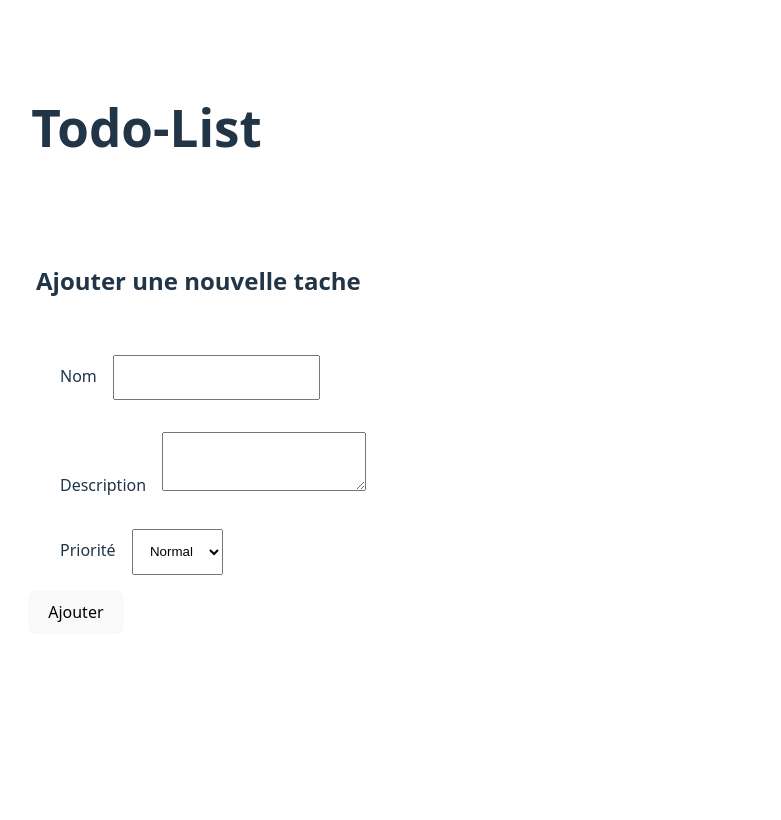
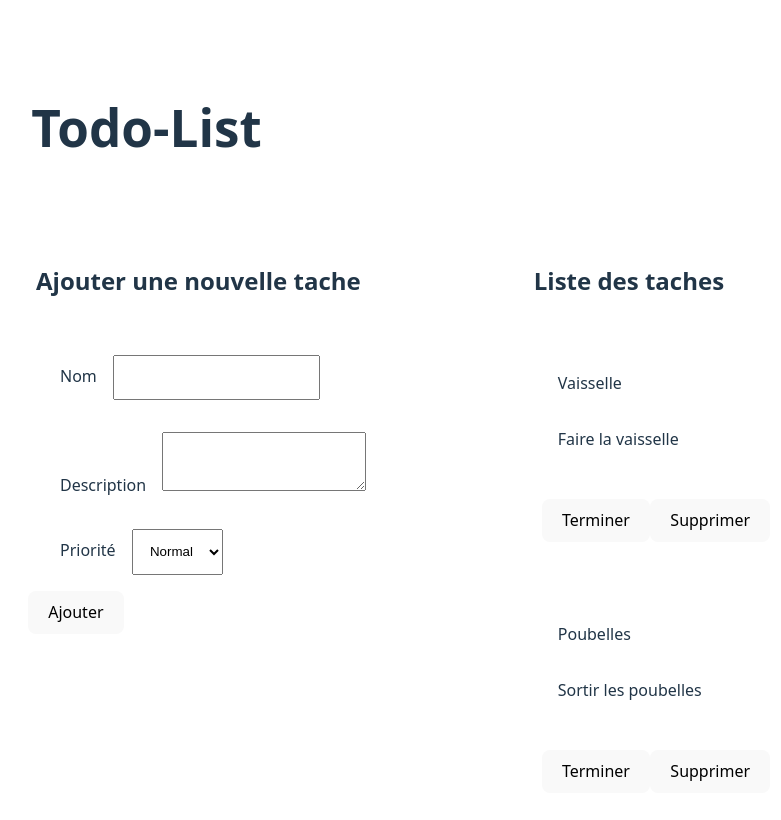
Before and after one commit to Davit-Ners/Todo-List-React, a React (Vite) app: page / in a window 1280 px wide. Shown: the top 820 px of the page, without its empty margins (68-849 px from the left). Built offline with nearby package versions, Linux system fonts and the light colour scheme.

Commit message:
Add component to display a task

```diff
--- /dev/null
+++ b/src/components/task/task.jsx
@@ -0,0 +1,14 @@
+export default function Task({ name, desc = '', priority }) {
+    return (
+        <div className="task">
+            <div className="txt">
+                <p>{name}</p>
+                <p>{desc}</p>
+            </div>
+            <div className="task-btn">
+                <button>Terminer</button>
+                <button>Supprimer</button>
+            </div>
+        </div>
+    );
+};
--- a/src/containers/todo-list/todo-list.jsx
+++ b/src/containers/todo-list/todo-list.jsx
@@ -1,12 +1,17 @@
+import Task from "../../components/task/task.jsx";
 import TodoForm from "../../components/todo-form/todo-form.jsx";
 import data from '../../data/todo.json'
-
-console.log(data);
+import style from './todo-list.module.css';
 
 export default function TodoList() {
     return (
-        <div>
+        <div className={style['todo-list']}>
             <TodoForm />
+
+            <div>
+                <h2>Liste des taches</h2>
+                {data.todo.map(task => <Task key={task.id} {...task} />)}
+            </div>
         </div>
     );
 };
--- /dev/null
+++ b/src/containers/todo-list/todo-list.module.css
@@ -0,0 +1,4 @@
+.todo-list {
+    display: flex;
+    gap: 5em;
+}
```
